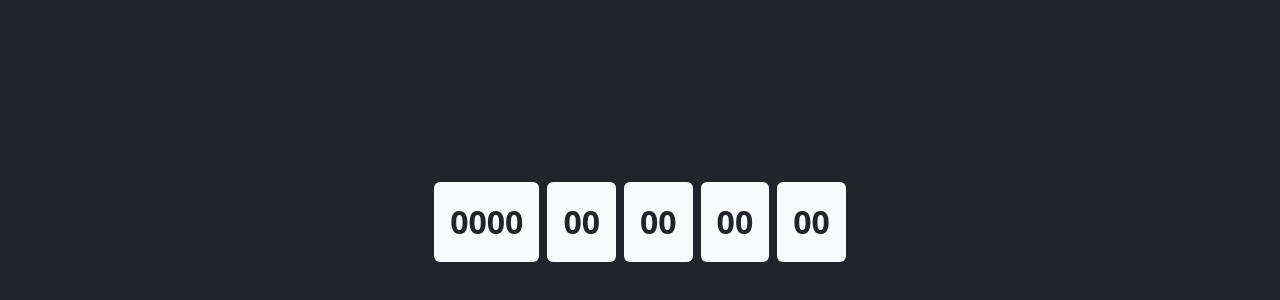
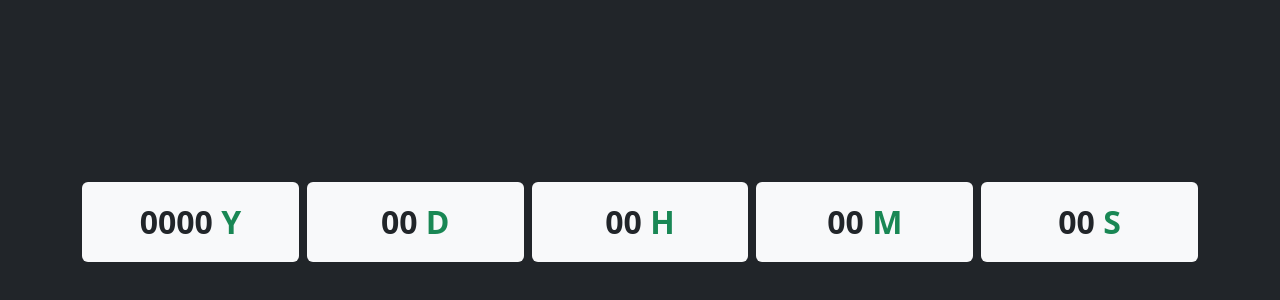
Before and after one commit to min-khant-saw/Clock, a plain HTML site: page index.html in a window 1280 px wide. Shown: the part 178-478 px from the top of the page. Drawn offline with nearby package versions, Linux system fonts and the light colour scheme.

Commit message:
Add Html Some Text

```diff
--- a/index.html
+++ b/index.html
@@ -17,23 +17,31 @@
     <div
       class="container-fluid bg-dark d-flex justify-content-center align-items-center flex-column"
     >
-      <div
-        class="container time d-flex justify-content-center align-items-center gap-2"
-      >
-        <div class="years text-dark fs-2 bg-light p-3 rounded fw-semibold">
-          0000
+      <div class="container time row gap-2 text-center">
+        <div
+          class="years text-dark fs-2 bg-light p-3 rounded fw-semibold col text-nowrap"
+        >
+          0000 <span class="text-success">Y</span>
         </div>
-        <div class="days text-dark fs-2 bg-light p-3 rounded fw-semibold">
-          00
+        <div
+          class="days text-dark fs-2 bg-light p-3 rounded fw-semibold col text-nowrap"
+        >
+          00 <span class="text-success">D</span>
         </div>
-        <div class="hours text-dark fs-2 bg-light p-3 rounded fw-semibold">
-          00
+        <div
+          class="hours text-dark fs-2 bg-light p-3 rounded fw-semibold col text-nowrap"
+        >
+          00 <span class="text-success">H</span>
         </div>
-        <div class="minutes text-dark fs-2 bg-light p-3 rounded fw-semibold">
-          00
+        <div
+          class="minutes text-dark fs-2 bg-light p-3 rounded fw-semibold col text-nowrap"
+        >
+          00 <span class="text-success">M</span>
         </div>
-        <div class="seconds text-dark fs-2 bg-light p-3 rounded fw-semibold">
-          00
+        <div
+          class="seconds text-dark fs-2 bg-light p-3 rounded fw-semibold col text-nowrap"
+        >
+          00 <span class="text-success">S</span>
         </div>
       </div>
     </div>
```
